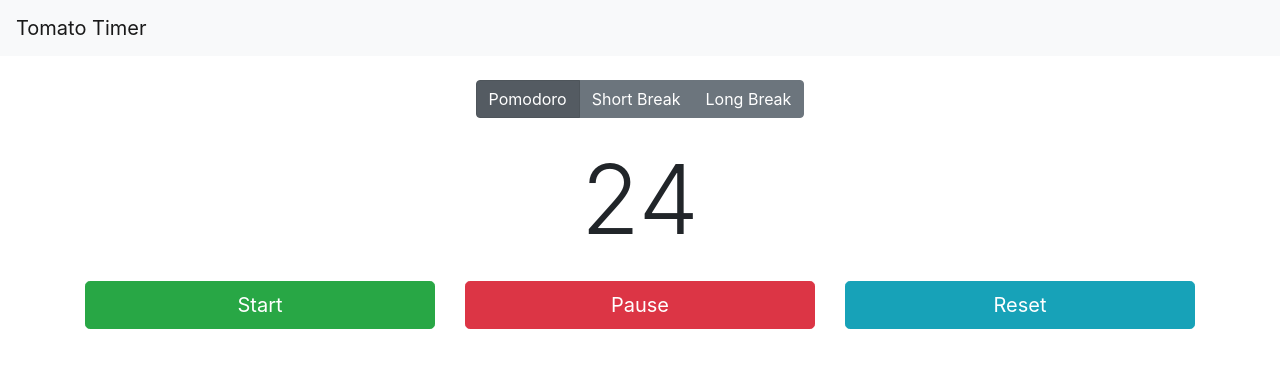
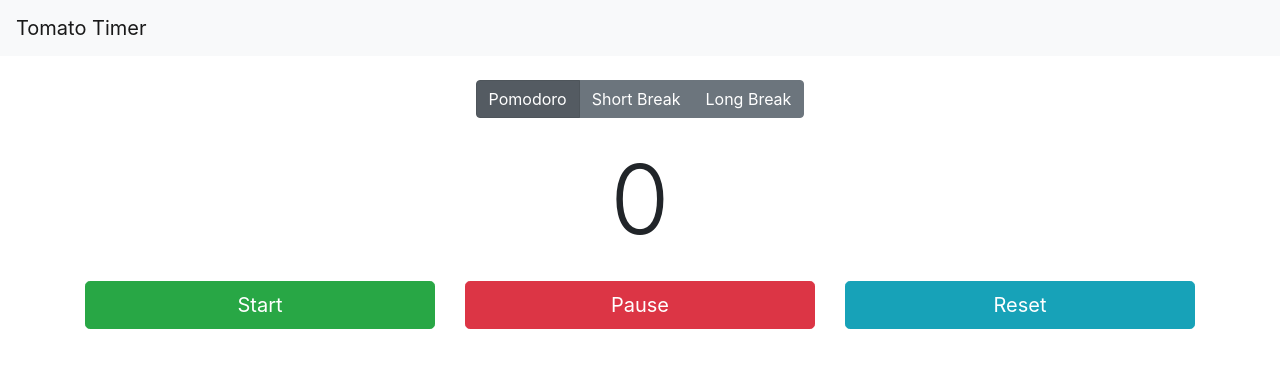
Before and after one commit to archiewald/tomato-timer, a React (Create React App) app: page / in a window 1280 px wide. Shown: the top 368 px of the page. Built offline with nearby package versions, Linux system fonts and the light colour scheme.

Commit message:
add react-helmet, create clock component and container

```diff
--- a/package.json
+++ b/package.json
@@ -8,6 +8,7 @@
     "npm-run-all": "^4.1.2",
     "react": "^16.2.0",
     "react-dom": "^16.2.0",
+    "react-helmet": "^5.2.0",
     "react-redux": "^5.0.7",
     "react-scripts": "1.1.1",
     "redux": "^3.7.2"
--- a/src/App.js
+++ b/src/App.js
@@ -2,9 +2,10 @@ import React, { Component } from 'react';
 
 import ModePanelContainer from './containers/ModePanelContainer';
 import ControlPanelContainer from './containers/ControlPanelContainer';
+import ClockContainer from './containers/ClockContainer';
 
 import { TopBar } from './components/TopBar';
-import { Timer } from './components/Timer';
+import { Clock } from './components/Clock';
 
 class App extends Component {
   render() {
@@ -12,7 +13,7 @@ class App extends Component {
       <div>
         <TopBar/>
         <ModePanelContainer />
-        <Timer time={24}/>
+        <ClockContainer/>
         <ControlPanelContainer/>
       </div>
     );
--- a/src/components/Clock.js
+++ /dev/null
@@ -1,4 +0,0 @@
-// TO DO:
-// - subscribe to store
-// - if START_TIMER action is dispatched (or state is changed?), start running clock in interval of 1000 ms
-// - on each interval dispatch TICK action with current time
--- /dev/null
+++ b/src/components/Clock.jsx
@@ -0,0 +1,27 @@
+// TO DO:
+// - subscribe to store
+// - if START_TIMER action is dispatched (or state is changed?), start running clock in interval of 1000 ms
+// - on each interval dispatch TICK action with current time
+
+import React from 'react';
+import {TitleTimer} from './TitleTimer';
+import {MainTimer} from './MainTimer';
+
+export class Clock extends React.Component {
+    constructor(props) {
+        super(props);
+        this.state = {
+            mode: this.props.mode,
+            time: 0
+        }
+    }
+
+    render()  {
+        return (
+            <div>
+                <TitleTimer time={this.state.time}/>
+                <MainTimer time={this.state.time}/>
+            </div>
+        )
+    }
+}
--- a/src/components/Timer.jsx
+++ b/src/components/MainTimer.jsx
@@ -1,6 +1,6 @@
 import React from 'react';
 
-export const Timer = ({time}) => (
+export const MainTimer = ({time}) => (
     <div className="container">
         <p className="text-center display-1 my-4">
             {time}
--- /dev/null
+++ b/src/components/TitleTimer.jsx
@@ -0,0 +1,8 @@
+import React from 'react';
+import {Helmet} from "react-helmet";
+
+export const TitleTimer = ({time}) => (
+    <Helmet>
+        <title>{time.toString()}</title>
+    </Helmet>
+)
--- /dev/null
+++ b/src/containers/ClockContainer.jsx
@@ -0,0 +1,13 @@
+import { connect } from "react-redux";
+// import { setMode } from '../actions'
+import { Clock } from '../components/Clock';
+
+const mapStateToProps = (state) => {
+  return {
+    mode: state.mode
+  }
+}
+
+export default connect(
+  mapStateToProps
+)(Clock);
```
Also changed, not shown: 1 other file (tests, documents, lock files or other folders).
